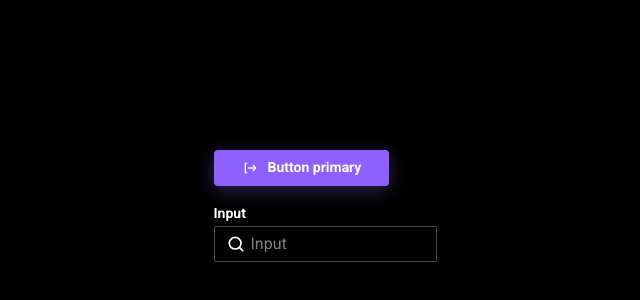
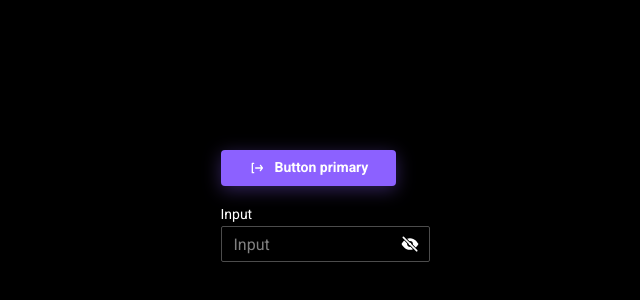
Before and after one commit to xaosland/cards, a React (Vite) app: page / in a window 1280 px wide. Shown: the part 194-494 px from the top of the page, without its empty margins (315-955 px from the left). Built offline with nearby package versions, Linux system fonts and the light colour scheme.

Commit message:
Input remaster

```diff
--- a/src/App.tsx
+++ b/src/App.tsx
@@ -25,9 +25,9 @@ export function App() {
           label={'Input'}
           value={value}
           placeholder={'Input'}
-          search
           onClearClick={clearValue}
           errorMessage={''}
+          enablePassword
           onChange={e => {
             setValue(e.currentTarget.value)
           }}
--- a/src/components/ui/input/input.tsx
+++ b/src/components/ui/input/input.tsx
@@ -1,39 +1,49 @@
 import {
+  ComponentProps,
+  KeyboardEvent,
   ReactNode,
   forwardRef,
   useState,
   HTMLInputTypeAttribute,
-  ComponentPropsWithRef,
 } from 'react'
-import s from './text-field.module.scss'
 
 import { useGetId } from './useGetId'
+import { clsx } from 'clsx'
+
+import s from './text-field.module.scss'
 import Search from '@/assets/icons/components/Search'
 import { Typography } from '@/components/typography'
+import Close from '@/assets/icons/components/Close'
 import Eye from '@/assets/icons/components/Eye'
 import EyeOff from '@/assets/icons/components/EyeOff'
-import Close from '@/assets/icons/components/Close'
 
 export type TextFieldProps = {
   errorMessage?: string
+  iconEnd?: ReactNode
+  iconStart?: ReactNode
   label?: ReactNode
   onClearClick?: () => void
+  onEnter?: (e: KeyboardEvent<HTMLInputElement>) => void
   search?: boolean
   value?: string
-  togglePassword?: boolean
-} & ComponentPropsWithRef<'input'>
+  enablePassword?: boolean
+} & ComponentProps<'input'>
 
-export const TextField = forwardRef<HTMLInputElement, TextFieldProps>(
+// НЕ УДАЛЯТЬ КОММЕНТ ПЕРЕД forwardRef - без него ломается tree shaking
+export const TextField = /* @__PURE__ */ forwardRef<HTMLInputElement, TextFieldProps>(
   (
     {
       className,
       errorMessage,
+      iconEnd,
+      iconStart,
       id,
       label,
       onClearClick,
+      onEnter,
       onKeyDown,
-      togglePassword,
       search,
+      enablePassword,
       ...rest
     },
     ref
@@ -41,29 +51,53 @@ export const TextField = forwardRef<HTMLInputElement, TextFieldProps>(
     const showError = !!errorMessage && errorMessage.length > 0
     const inputId = useGetId(id)
 
+    if (search) {
+      iconStart = <Search color={'var(--color-text-secondary)'} />
+    }
+
+    const classNames = {
+      clearButton: s.clearButton,
+      iconEnd: s.iconEnd,
+      iconStart: s.iconStart,
+      input: clsx(s.input, showError && s.error),
+      inputContainer: s.inputContainer,
+      root: clsx(s.box, className),
+    }
+
+    const isShowClearButton = search && onClearClick && rest?.value?.length! > 0
+
+    const dataIconStart = iconStart ? 'start' : ''
+    const dataIconEnd = iconEnd || isShowClearButton ? 'end' : ''
+    const dataIcon = dataIconStart + dataIconEnd
+
     const [inputType, setInputType] = useState<HTMLInputTypeAttribute>(() => {
-      if (togglePassword) {
+      if (enablePassword) {
         return 'password'
       } else {
         return 'text'
       }
     })
-
-    const isShowClearButton = rest?.value?.length! > 0
     const handleChangePasswordType = () => {
       setInputType(prev => (prev === 'text' ? 'password' : 'text'))
     }
     return (
-      <div>
+      <div className={classNames.root}>
         {label && (
-          <Typography theme={'light'} variant={'subtitle2'}>
+          <Typography as={'label'} variant={'body2'}>
             {label}
           </Typography>
         )}
-        <div className={s.inputContainer}>
-          <input className={s.input} id={inputId} ref={ref} type={inputType} {...rest} />
-
-          {togglePassword && (
+        <div className={classNames.inputContainer}>
+          {!!iconStart && <span className={classNames.iconStart}>{iconStart}</span>}
+          <input
+            className={classNames.input}
+            data-icon={dataIcon}
+            id={inputId}
+            ref={ref}
+            type={inputType}
+            {...rest}
+          />
+          {enablePassword && (
             <button onClick={handleChangePasswordType} type={'button'} className={s.clearButton}>
               {inputType === 'text' ? (
                 <Eye className={s.iconEnd} />
@@ -72,22 +106,15 @@ export const TextField = forwardRef<HTMLInputElement, TextFieldProps>(
               )}
             </button>
           )}
-          {search && (
-            <>
-              <Search className={s.iconStart} />
-              {isShowClearButton && (
-                <button className={s.clearButton} onClick={onClearClick}>
-                  <Close className={s.iconEnd} />
-                </button>
-              )}
-            </>
+          {isShowClearButton && (
+            <button className={classNames.clearButton} onClick={onClearClick} type={'button'}>
+              {<Close color={'var(--color-border-input-active)'} />}
+            </button>
           )}
-          {errorMessage && (
-            <Typography className={s.errorLabel} variant={'error'}>
-              {errorMessage}
-            </Typography>
-          )}
+          {!!iconEnd && <span className={classNames.iconEnd}>{iconEnd}</span>}
         </div>
+
+        {showError && <Typography variant={'error'}>{errorMessage}</Typography>}
       </div>
     )
   }
--- a/src/components/ui/input/text-field.module.scss
+++ b/src/components/ui/input/text-field.module.scss
@@ -26,7 +26,7 @@
 .iconEnd {
   position: absolute;
   top: 50%;
-  right: 12px;
+  right: 5px;
   transform: translateY(-50%);
 
   display: grid;
@@ -37,9 +37,8 @@
 }
 
 .input {
-  width: calc(100%);
   height: 36px;
-  padding-left: 36px;
+  padding: 6px 12px;
 
   font-size: var(--font-size-m);
   line-height: var(--line-height-m);
```
